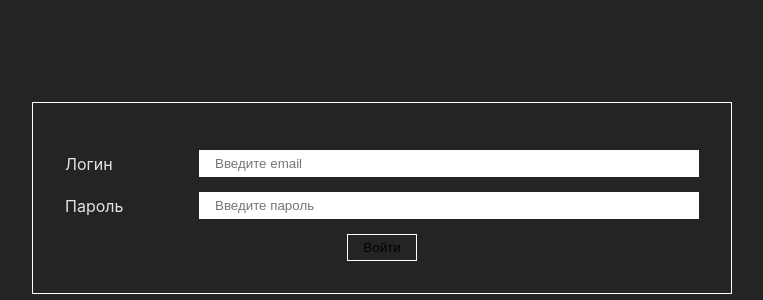
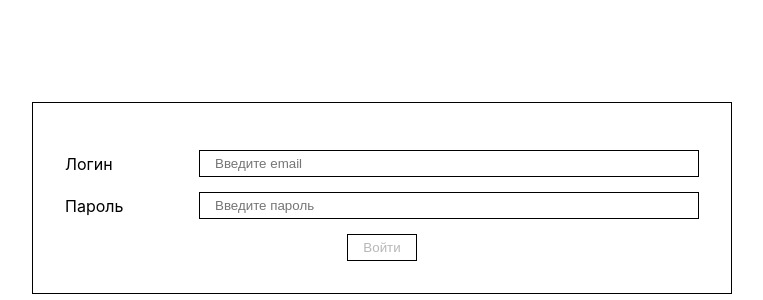
Before and after one commit to Hephzibah8625/AstraLinuxTask, a React (Vite) app: page /login in a window 1280 px wide. Shown: the part 202-502 px from the top of the page, without its empty margins (258-1021 px from the left). Built offline with nearby package versions, Linux system fonts and the light colour scheme.

Commit message:
Update README and change colors

```diff
--- a/src/components/UI/customButton/CustomButton.module.css
+++ b/src/components/UI/customButton/CustomButton.module.css
@@ -1,6 +1,11 @@
 .customBtn {
-    padding: 5px 15px;
-    border: 1px solid white;
-    cursor: pointer;
-    background-color: transparent;
+  padding: 5px 15px;
+  border: 1px solid black;
+  cursor: pointer;
+  background-color: transparent;
+  transition: 0.2s all ease;
 }
+
+.customBtn:hover {
+  transform: scale(110%);
+}
--- a/src/components/UI/customTextarea/CustomTextarea.module.css
+++ b/src/components/UI/customTextarea/CustomTextarea.module.css
@@ -1,8 +1,8 @@
 .customTextarea {
-    width: 100%;
-    min-height: 60px;
-    border: 1px solid white;
-    padding: 5px;
-    background-color: transparent;
-    font-size: 15px;
+  width: 100%;
+  min-height: 60px;
+  border: 1px solid black;
+  padding: 5px;
+  background-color: transparent;
+  font-size: 15px;
 }
--- a/src/components/UI/inputWithLabel/InputWithLabel.module.css
+++ b/src/components/UI/inputWithLabel/InputWithLabel.module.css
@@ -9,6 +9,6 @@
   max-width: 500px;
   width: 100%;
   padding: 5px 15px;
-    border: 1px solid white;
+  border: 1px solid black;
   margin-left: auto;
 }
--- a/src/components/apiPanel/ApiPanel.module.css
+++ b/src/components/apiPanel/ApiPanel.module.css
@@ -1,7 +1,7 @@
 .apiPanel {
   width: 100%;
   max-width: 400px;
-  border: 1px solid white;
+  border: 1px solid black;
   display: flex;
   flex-direction: column;
   align-items: center;
--- a/src/components/commentForm/CommentForm.jsx
+++ b/src/components/commentForm/CommentForm.jsx
@@ -1,4 +1,4 @@
-import { useState } from "react";
+import { useMemo, useState } from "react";
 import useAuth from "../../hooks/useAuth";
 import { CustomButton, CustomTextarea } from "../UI";
 import { priorityTranslates } from "../../helpers/priorityTypes";
@@ -8,41 +8,46 @@ import classes from "./CommentForm.module.css"
 const CommentForm = ({create}) => {
   const { auth } = useAuth();
 
-  const [comment, setComment] = useState({comment: '', priority: Object.keys(priorityTranslates)[0]});
+  const [formComment, setFormComment] = useState({comment: '', priority: Object.keys(priorityTranslates)[0]});
+
+  const submitDisabled = useMemo(() => {
+    return !formComment.comment.length;
+  }, [formComment.comment]);
 
   const addNewComment = (e) => {
     e.preventDefault();
 
     const newComment = {
-      ...comment,
+      ...formComment,
       id: Date.now(),
       createdAt: getStartOfDay(),
       author: auth?.username,
     };
     create(newComment);
-    setComment({comment: '', priority: Object.keys(priorityTranslates)[0]});
+    setFormComment({comment: '', priority: Object.keys(priorityTranslates)[0]});
   };
 
 	return (
 		<form name="commentForm" className={classes.form}>
+      <div className={classes.form__title}>Добавить новый комментарий</div>
       <CustomTextarea
-        value={comment.comment}
-        onChange={e => setComment({...comment, comment: e.target.value})}
+        value={formComment.comment}
+        onChange={e => setFormComment({...formComment, comment: e.target.value})}
       />
       <div className={classes.form__button}>
         <div className={classes.form__select}>
           <label htmlFor="priority">Приоритет: </label>
           <select
             id="priority"
-            value={comment.priority}
-            onChange={e => setComment({...comment, priority: e.target.value})}
+            value={formComment.priority}
+            onChange={e => setFormComment({...formComment, priority: e.target.value})}
           >
             {Object.entries(priorityTranslates).map(([key, value], index) =>
               <option value={key} key={index}>{ value }</option>
             )}
           </select>
         </div>
-        <CustomButton onClick={addNewComment}>Отправить</CustomButton>
+        <CustomButton disabled={submitDisabled} onClick={addNewComment}>Отправить</CustomButton>
       </div>
     </form>
 	);
--- a/src/components/commentForm/CommentForm.module.css
+++ b/src/components/commentForm/CommentForm.module.css
@@ -1,6 +1,10 @@
 .form {
   padding: 25px;
-    border: 1px solid white;
+  border: 1px solid black;
+}
+
+.form__title {
+  margin-bottom: 15px;
 }
 
 .form__select {
--- a/src/components/commentItem/CommentItem.jsx
+++ b/src/components/commentItem/CommentItem.jsx
@@ -42,7 +42,7 @@ const CommentItem = (props) => {
             <CustomTextarea value={newCommentText} onChange={(e) => setNewCommentText(e.target.value)} />
           )
           : (
-            <pre>
+            <pre className={classes.comment__text}>
               { props.comment }
             </pre>
           )
--- a/src/components/commentItem/CommentItem.module.css
+++ b/src/components/commentItem/CommentItem.module.css
@@ -1,12 +1,12 @@
 .comment {
-  border: 1px solid white;
+  border: 1px solid black;
 }
 
 .comment__header {
   padding: 15px;
   display: flex;
   justify-content: space-between;
-  border-bottom: 1px solid white;
+  border-bottom: 1px solid black;
 }
 
 .comment__body {
@@ -16,6 +16,10 @@
   align-items: center;
 }
 
+.comment__text {
+  text-wrap: wrap;
+}
+
 .comment__buttons {
   display: flex;
   gap: 20px;
--- a/src/index.css
+++ b/src/index.css
@@ -3,9 +3,8 @@
   line-height: 1.5;
   font-weight: 400;
 
-  color-scheme: light dark;
-  color: rgba(255, 255, 255, 0.87);
-  background-color: #242424;
+  background-color: white;
+  color: black;
 
   font-synthesis: none;
   text-rendering: optimizeLegibility;
--- a/src/pages/loginPage/LoginPage.jsx
+++ b/src/pages/loginPage/LoginPage.jsx
@@ -1,4 +1,4 @@
-import { useState, useRef, useEffect } from "react";
+import { useState, useEffect, useMemo } from "react";
 import { useNavigate, useLocation } from "react-router-dom";
 import useAuth from "../../hooks/useAuth";
 import { InputWithLabel, CustomButton } from "../../components/UI";
@@ -28,11 +28,13 @@ const LoginPage = () => {
   const location = useLocation();
   const from = location.state?.from?.pathname || '/';
 
-  const errRef = useRef();
-
   const [login, setLogin] = useState('');
   const [password, setPassword] = useState('');
   const [errMsg, setErrMsg] = useState('');
+
+  const submitDisabled = useMemo(() => {
+    return !login.length || !password.length;
+  }, [login, password]);
 
   useEffect(() => {
     setErrMsg('');
@@ -69,8 +71,12 @@ const LoginPage = () => {
           type="password"
           placeholder="Введите пароль"
         />
-        <div ref={errRef} className={errMsg ? "errmsg" : "offscreen"} aria-live="assertive">{ errMsg }</div>
-        <CustomButton onClick={signIn}>Войти</CustomButton>
+        <div
+          className={errMsg ? classes.errMessage : classes.errMessage_hidden}
+        >
+          { errMsg }
+        </div>
+        <CustomButton disabled={submitDisabled} onClick={signIn}>Войти</CustomButton>
       </div>
     </div>
   );
--- a/src/pages/loginPage/LoginPage.module.css
+++ b/src/pages/loginPage/LoginPage.module.css
@@ -11,5 +11,14 @@
   width: 100%;
   padding: 2rem;
   text-align: center;
-  border: 1px solid white;
+  border: 1px solid black;
 }
+
+.errMessage {
+  color: lightcoral;
+  margin: 10px;
+}
+
+.errMessage_hidden {
+  display: none;
+}
```
Also changed, not shown: src/components/UI/inputWithLabel/InputWithLabel.jsx (indentation only), 1 other file (tests, documents, lock files or other folders). Lines whose indentation alone changed are shown as unchanged.
